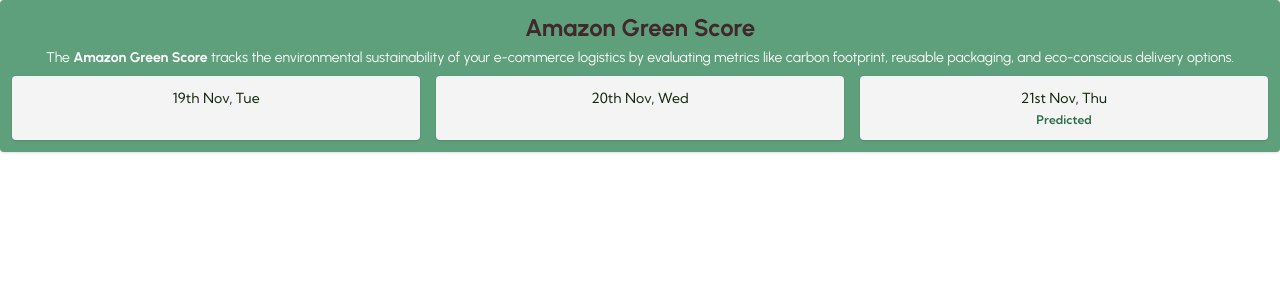
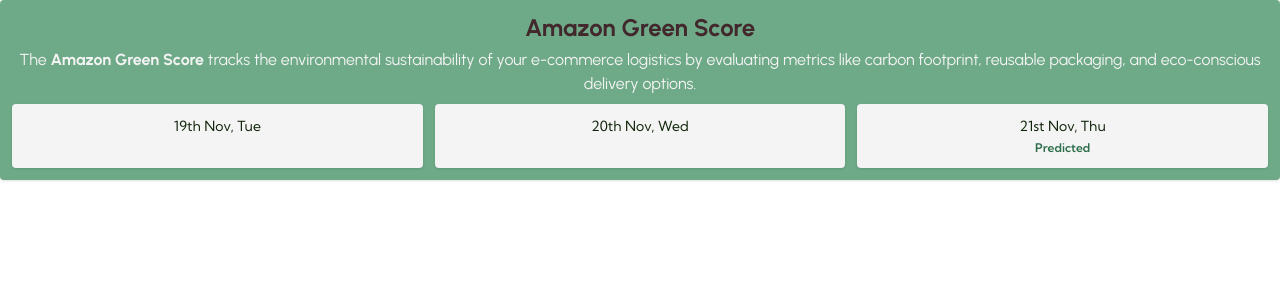
Before and after one commit to fromjyce/EcoChain, a Next.js app in the folder frontend/: page /dashboard/amascore in a window 1280 px wide. Shown: the top 300 px of the page. Built offline with nearby package versions, Linux system fonts and the light colour scheme.

Commit message:
mod gap and font size

```diff
--- a/frontend/pages/dashboard/amascore.js
+++ b/frontend/pages/dashboard/amascore.js
@@ -8,16 +8,16 @@ const GreenScoreWidget = ({ todayScore, previousDayScore, nextDayScore }) => {
   nextDay.setDate(today.getDate() + 1);
 
   return (
-    <div className="p-3 bg-[#5ea07b] rounded shadow">
+    <div className="p-3 bg-[#6eaa88] rounded shadow">
       <h2 className="text-2xl font-bold urbanist text-[#42282c] mb-1 text-center">
         Amazon Green Score
       </h2>
-      <p className="text-sm urbanist text-white text-center mb-2">
+      <p className="text-base urbanist text-[#f4f4f4] text-center mb-2">
         The <strong>Amazon Green Score</strong> tracks the environmental sustainability of your
         e-commerce logistics by evaluating metrics like carbon footprint,
         reusable packaging, and eco-conscious delivery options.
       </p>
-      <div className="grid grid-cols-3 gap-4">
+      <div className="grid grid-cols-3 gap-3">
         <GSWidget score={previousDayScore} date={previousDay.toISOString()} />
         <GSWidget score={todayScore} date={today.toISOString()} />
         <GSWidget score={nextDayScore} date={nextDay.toISOString()} />
```
